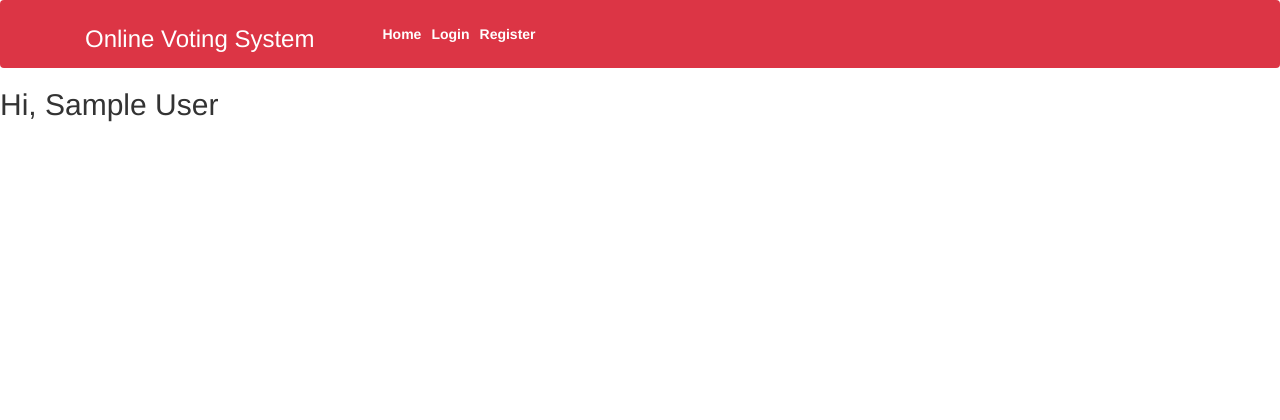
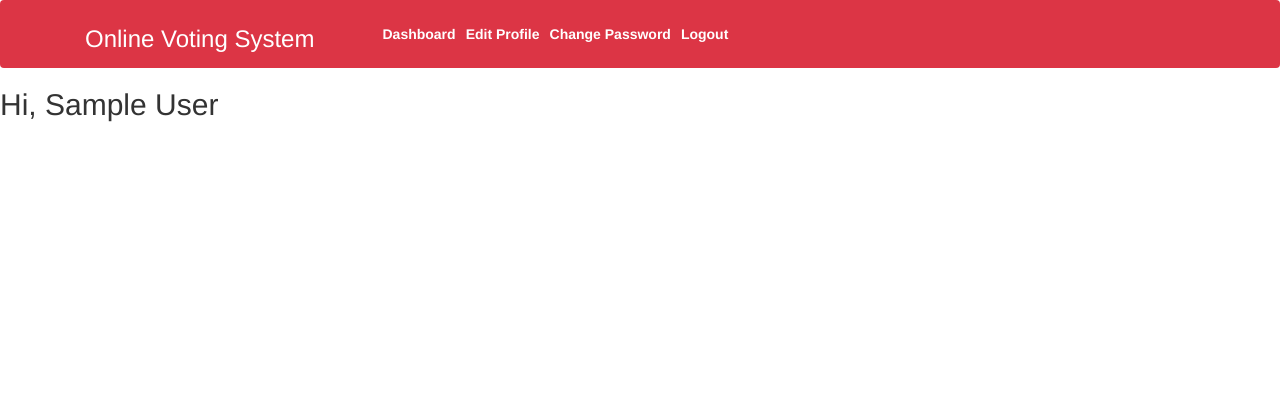
Before and after one commit to mani1dns/online_voting_system, a Django app: page /dashboard/ in a window 1280 px wide. Shown: the top 420 px of the page. Run offline with Django 4.2, Linux system fonts and the light colour scheme; the visitor is signed in with stand-in values (Sample User, id 1); some libraries are stand-ins or nearby versions.

Commit message:
in dashboard dashboard and logout navigation are set

```diff
--- a/vote/home/urls.py
+++ b/vote/home/urls.py
@@ -6,4 +6,7 @@ urlpatterns = [
     path('login/', views.loginView, name='login'),
     path('register/', views.register, name='register'),
     path('dashboard/', views.dashboardView, name='dashboard'),
+    path('editprofile/', views.editprofileView, name='editprofile'),
+    path('changepass/', views.changePasswordView, name='changepass'),
+    path('logout/', views.logoutView, name='logout'),
 ]
--- a/vote/home/views.py
+++ b/vote/home/views.py
@@ -48,3 +48,33 @@ def register(request):
 @login_required
 def dashboardView(request):
     return render(request, "dashboard.html")
+
+@login_required
+def logoutView(request):
+    logout(request)
+    return redirect('index')
+
+@login_required
+def changePasswordView(request):
+    if request.method == "POST":
+        form = PasswordChangeForm(user=request.user, data=request.POST)
+        if form.is_valid():
+            form.save()
+            update_session_auth_hash(request,form.user)
+            return redirect('dashboard')
+    else:
+        form = PasswordChangeForm(user=request.user)
+
+    return render(request, "password.html", {'form':form})
+
+
+@login_required
+def editprofileView(request):
+    if request.method == "POST":
+        form = ChangeForm(request.POST, instance=request.user)
+        if form.is_valid():
+            form.save()
+            return redirect('dashboard')
+    else:
+        form = ChangeForm(instance=request.user)
+    return render(request, "edit_profile.html", {'form':form})
--- a/vote/templates/base.html
+++ b/vote/templates/base.html
@@ -46,6 +46,22 @@
         <div
           class="collapse navbar-collapse justify-content-center col-md-8 navbar-collapse-3">
           <ul class="navbar-nav justify-content-center  fw-bold">
+          {% if request.user.is_authenticated %}
+
+              <li class="nav-item active">
+                  <a class="nav-link text-white" href="{% url 'dashboard' %}"> Dashboard </a>
+              </li>
+              <li class="nav-item ">
+                <a class="nav-link text-white" href="{% url 'editprofile' %}"> Edit Profile </a>
+              </li>
+              <li class="nav-item">
+                  <a class="nav-link text-white" href="{% url 'changepass' %}">Change Password </a>
+              </li>
+              <li class="nav-item">
+                  <a class="nav-link text-white" href="{% url 'logout' %}"> Logout </a>
+              </li>
+
+          {% else %}
               <li class="nav-item active">
                   <a class="nav-link text-white" href="{% url 'index' %}"> Home </a>
                 </li>
@@ -55,7 +71,7 @@
               <li class="nav-item">
                   <a class="nav-link text-white" href="{% url 'register' %}">Register </a>
               </li>
-
+          {% endif %}
           </ul>
         </div>
 
```
Also changed, not shown: vote/templates/edit_profile.html (added), vote/templates/password.html (added), 1 other file. Lines whose indentation alone changed are shown as unchanged.
